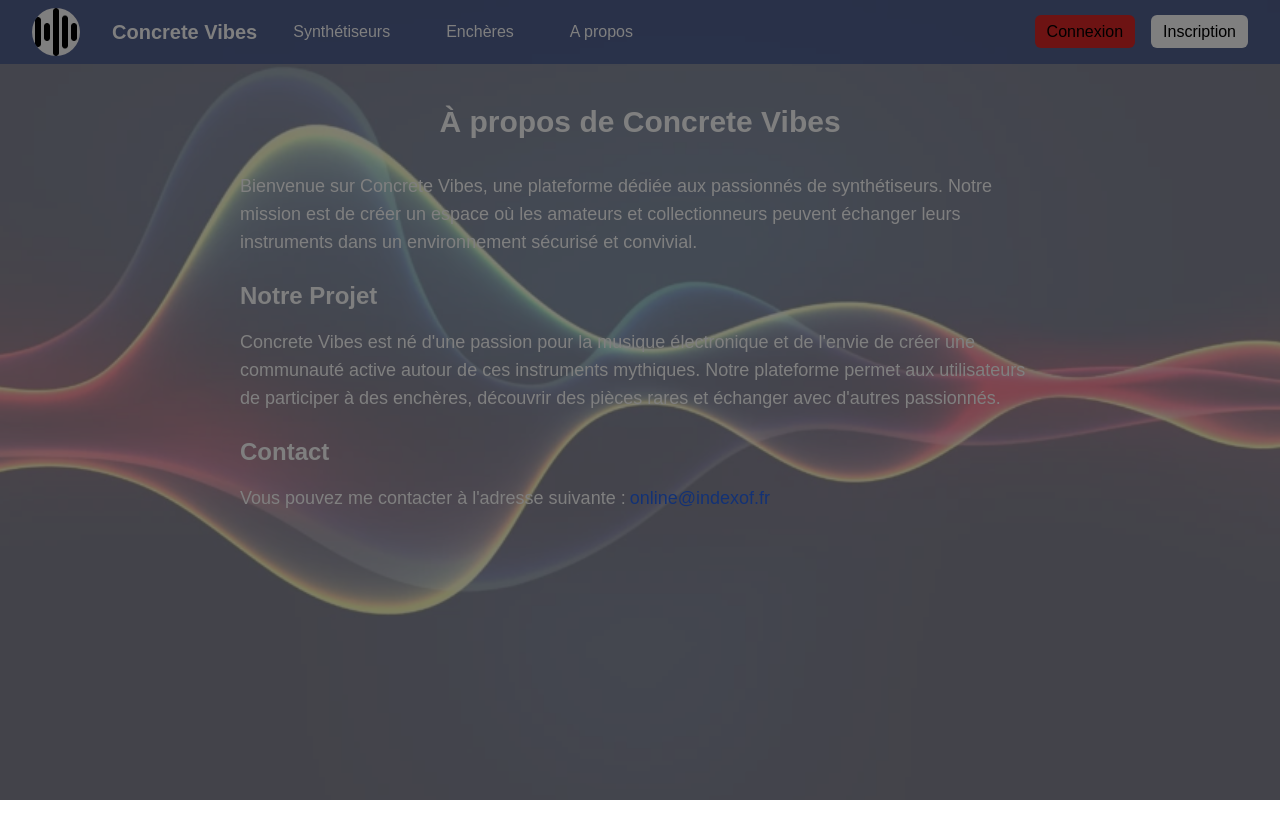
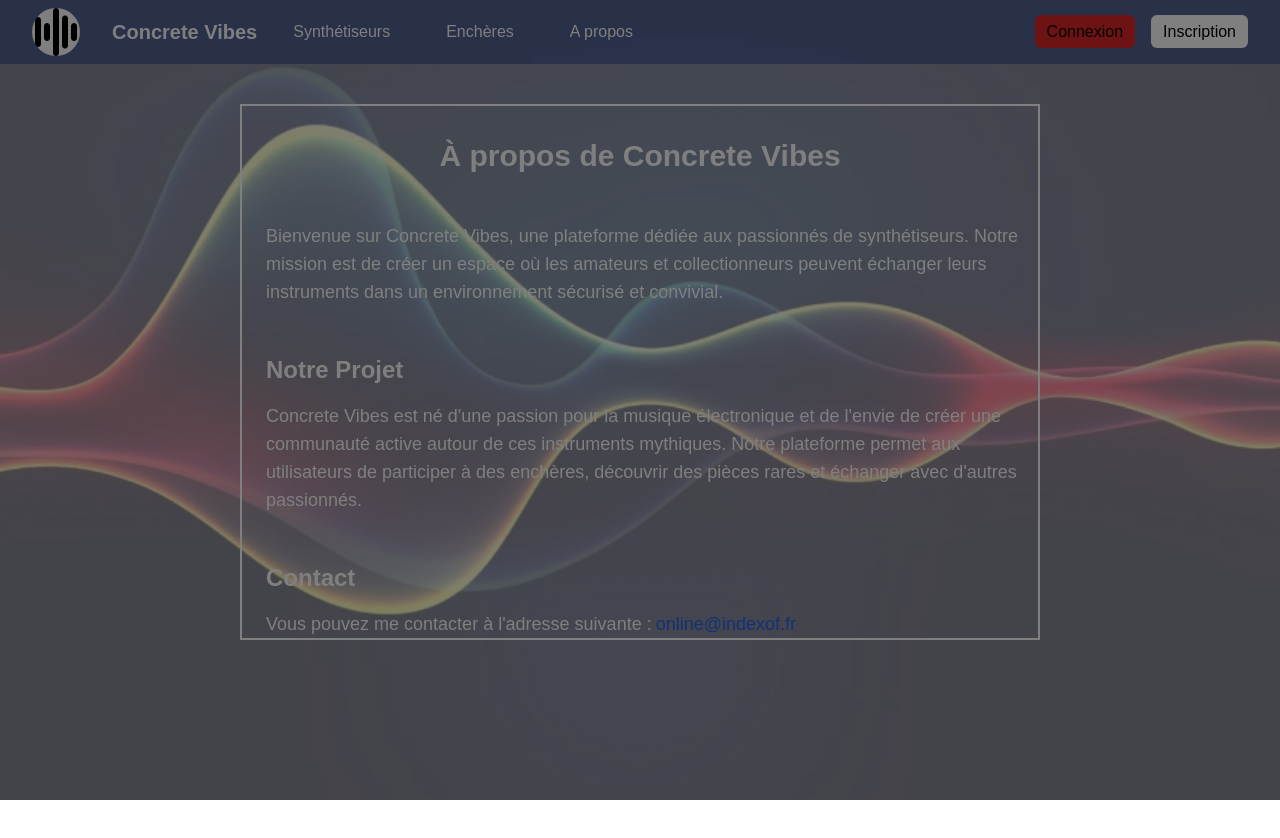
Before and after one commit to myriam-braconier/cv_frontend, a Next.js app: page /about in a window 1280 px wide. Shown: the top 838 px of the page. Built offline with nearby package versions, Linux system fonts and the light colour scheme; no server answers.

Commit message:
a propos

```diff
--- a/src/app/about/page.tsx
+++ b/src/app/about/page.tsx
@@ -14,12 +14,10 @@ export default function AboutPage() {
 				<BackgroundRotator images={images} />
 			</div>
 			<div className="text-white max-w-[800px] mx-auto">
-
-
-				<div className="space-y-6 text-lg text-white text-bold mt-10">
-        <h1 className="text-3xl font-bold mb-8 text-center">
-					À propos de Concrete Vibes
-				</h1>
+				<div className="space-y-12 space-x-6 text-lg text-white text-bold mt-10 border-2  border-white">
+					<h1 className="text-3xl font-bold mt-8 mb-8 text-center">
+						À propos de Concrete Vibes
+					</h1>
 					<p>
 						Bienvenue sur Concrete Vibes, une plateforme dédiée aux passionnés
 						de synthétiseurs. Notre mission est de créer un espace où les
@@ -46,7 +44,7 @@ export default function AboutPage() {
 								href="mailto:online@indexof.fr"
 								className="text-blue-600 hover:underline ml-1"
 							>
-							online@indexof.fr
+								online@indexof.fr
 							</a>
 						</p>
 					</section>
--- a/src/app/page.tsx
+++ b/src/app/page.tsx
@@ -61,7 +61,7 @@ export default function HomePage() {
 							<p className="text-sm italic">
 
 							</p>
-							<div className="font-bold text-xl text-blue-800 ml-4 mt-2 text-right">
+							<div className="font-bold text-xl text-white ml-4 mt-2 text-right">
 								<span className="">Consulter les dépôts GitHub</span>
 								<br />
 								<div className="mt-2  text-white">
```
